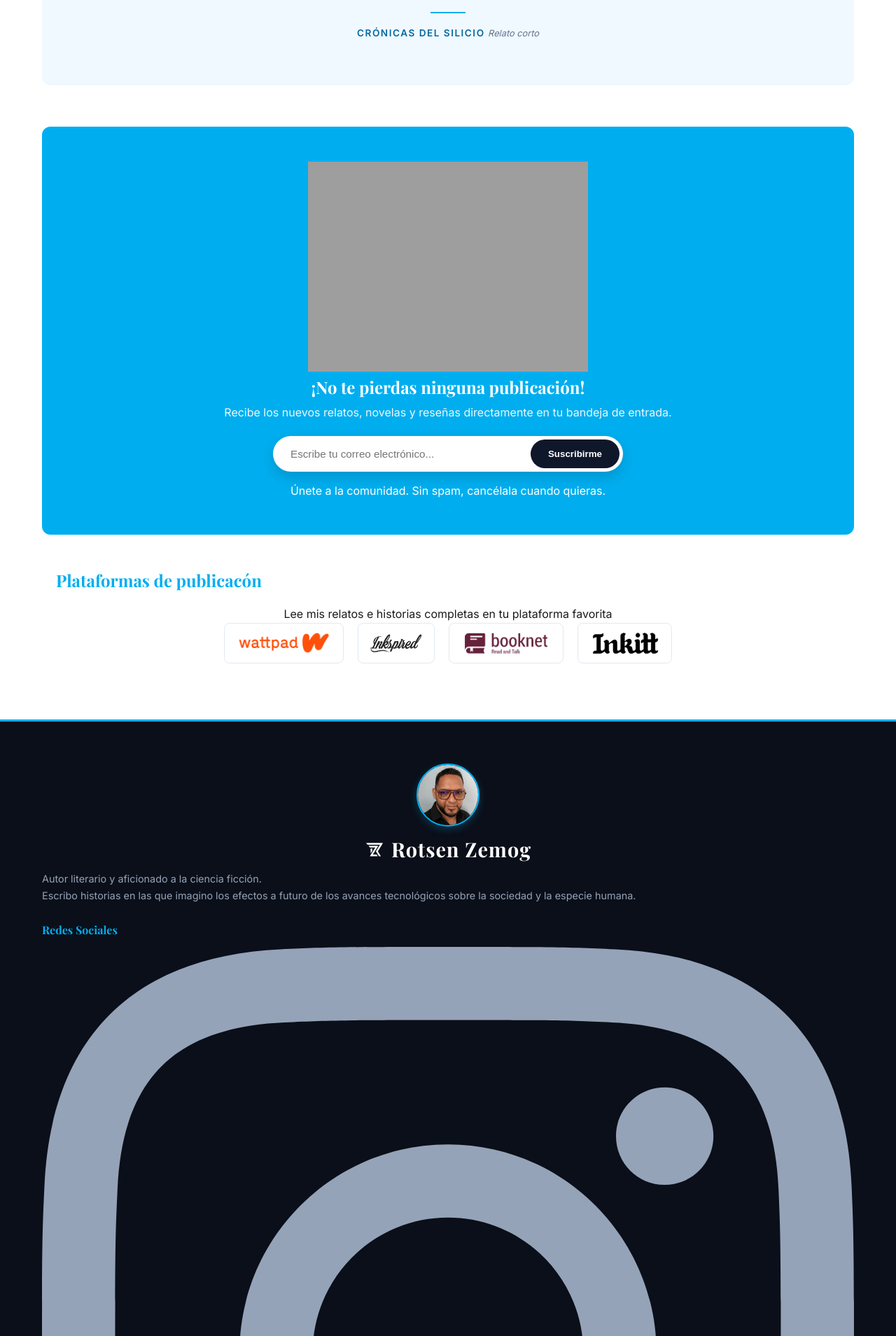
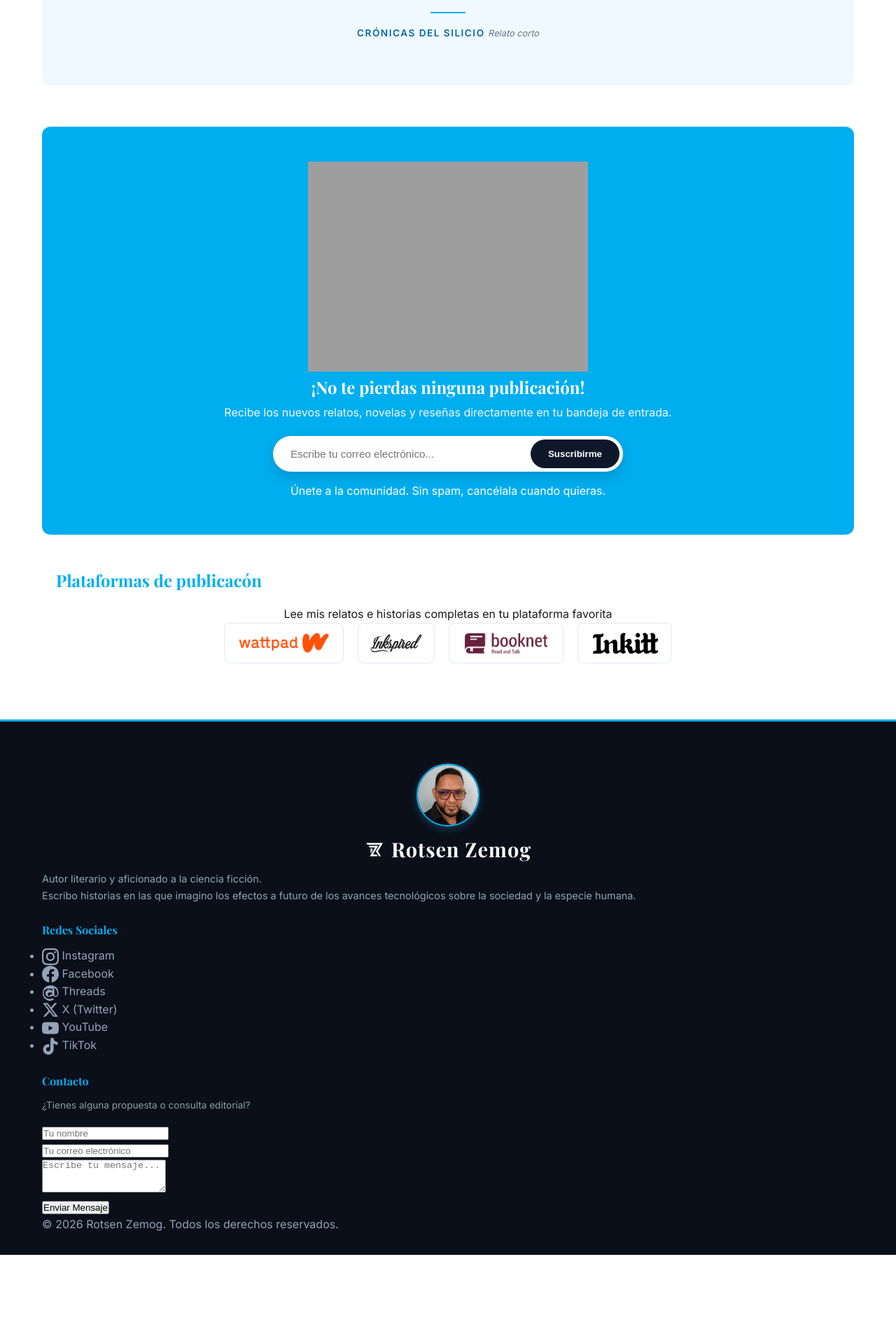
Before and after one commit to rotsenzemog/rotsenzemog.github.io, a Jekyll site: the page built from index.html, in a window 1280 px wide. Shown: the part 4491-6400 px from the top of the page at 70% size. Built offline with Jekyll 4.4.1, drawn with Linux system fonts in a browser that asks for light colours; the list of posts is cut into pages by our own code; after the commit the page ends 6284 px from its top, so only the background shows below that.

Commit message:
Enhance footer styles with responsive adjustments

```diff
--- a/_sass/_footer.scss
+++ b/_sass/_footer.scss
@@ -7,6 +7,21 @@
   padding: 60px 0 30px;
   margin-top: 80px;
   border-top: 3px solid var(--accent-color);
+  width: 100%;
+  box-sizing: border-box;
+
+  /* --- CONTROL DE ICONOS (Evita el icono gigante de Instagram/Socials) --- */
+  svg,
+  img.social-icon,
+  .social-icon svg {
+    width: 24px !important;
+    height: 24px !important;
+    max-width: 24px !important;
+    max-height: 24px !important;
+    fill: currentColor;
+    display: inline-block;
+    vertical-align: middle;
+  }
 }
 
 .footer-content {
@@ -24,8 +39,10 @@
 }
 
 .footer-avatar-img {
-  width: 90px;
-  height: 90px;
+  width: 90px !important;
+  height: 90px !important;
+  max-width: 90px !important;
+  max-height: 90px !important;
   object-fit: cover;
   border-radius: 50%;
   border: 2px solid var(--accent-color);
@@ -52,7 +69,8 @@
 }
 
 .footer-title-logo {
-  height: 28px;
+  height: 28px !important;
+  max-height: 28px !important;
   width: auto;
   object-fit: contain;
   filter: brightness(0) invert(1);
@@ -65,6 +83,28 @@
   line-height: 1.6;
 }
 
+/* Redes Sociales del Footer */
+.social-links,
+.footer-socials {
+  display: flex;
+  gap: 15px;
+  align-items: center;
+  margin-top: 15px;
+
+  a {
+    color: #94a3b8;
+    transition: color 0.2s ease, transform 0.2s ease;
+    display: inline-flex;
+    align-items: center;
+    justify-content: center;
+
+    &:hover {
+      color: var(--accent-color);
+      transform: translateY(-2px);
+    }
+  }
+}
+
 /* Formularios y Botones del Footer */
 .footer-newsletter input[type="email"] {
   width: 100%;
@@ -75,6 +115,7 @@
   color: #ffffff;
   margin-bottom: 10px;
   outline: none;
+  box-sizing: border-box;
 
   &:focus {
     border-color: var(--accent-color);
@@ -114,6 +155,11 @@
     background-color: #e04b48;
     transform: translateY(-2px);
   }
+
+  img, svg {
+    width: 20px !important;
+    height: 20px !important;
+  }
 }
 
 /* Pie de página inferior */
```
